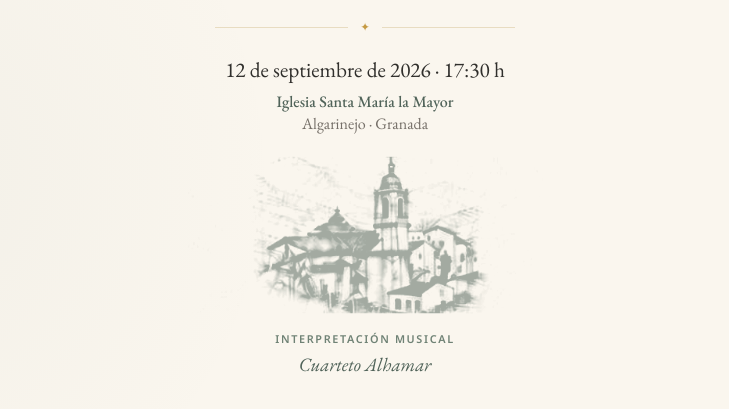
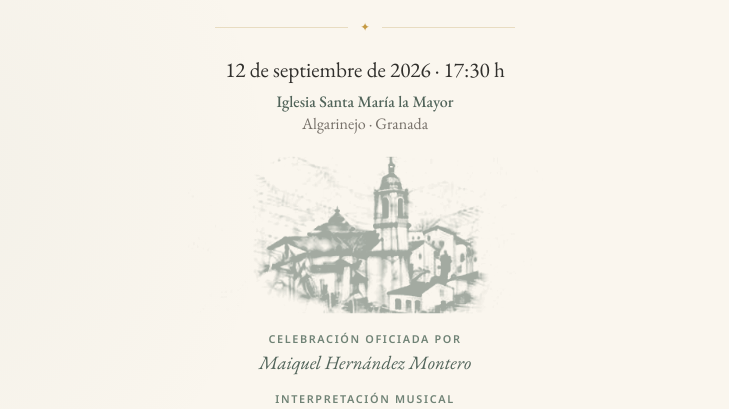
Before and after one commit to juanluck/musica-boda-ana-manu, a plain HTML site: page index.html in a window 1280 px wide. Shown: the part 391-800 px from the top of the page, without its empty margins (275-1004 px from the left). Drawn offline with nearby package versions, Linux system fonts and the light colour scheme.

Commit message:
Add priest

```diff
--- a/assets/styles.css
+++ b/assets/styles.css
@@ -153,7 +153,9 @@ h1 {
   font-weight: 600;
   letter-spacing: .15em;
 }
-.quartet-link {
+
+.quartet-link,
+.quartet-name {
   display: inline-block;
   margin-top: 2px;
   color: var(--sage-dark);
@@ -163,6 +165,10 @@ h1 {
   border-bottom: 1px solid transparent;
   transition: color .18s ease, border-color .18s ease;
 }
+.quartet-name {
+  margin: 0;
+}
+
 .quartet-link:hover,
 .quartet-link:focus-visible {
   color: #8f6f2d;
--- a/index.html
+++ b/index.html
@@ -32,6 +32,11 @@
     <p class="ceremony-place"><strong id="church"></strong><br><span id="place"></span></p>
 
     <img class="church-sketch" src="assets/iglesia-santa-maria.png" alt="Ilustración de la Iglesia Santa María la Mayor">
+
+    <div class="quartet-block">
+  <p class="eyebrow">Celebración oficiada por</p>
+  <p class="quartet-name">Maiquel Hernández Montero</p>
+  </div>
 
     <div class="quartet-block">
       <p class="eyebrow">Interpretación musical</p>
```
